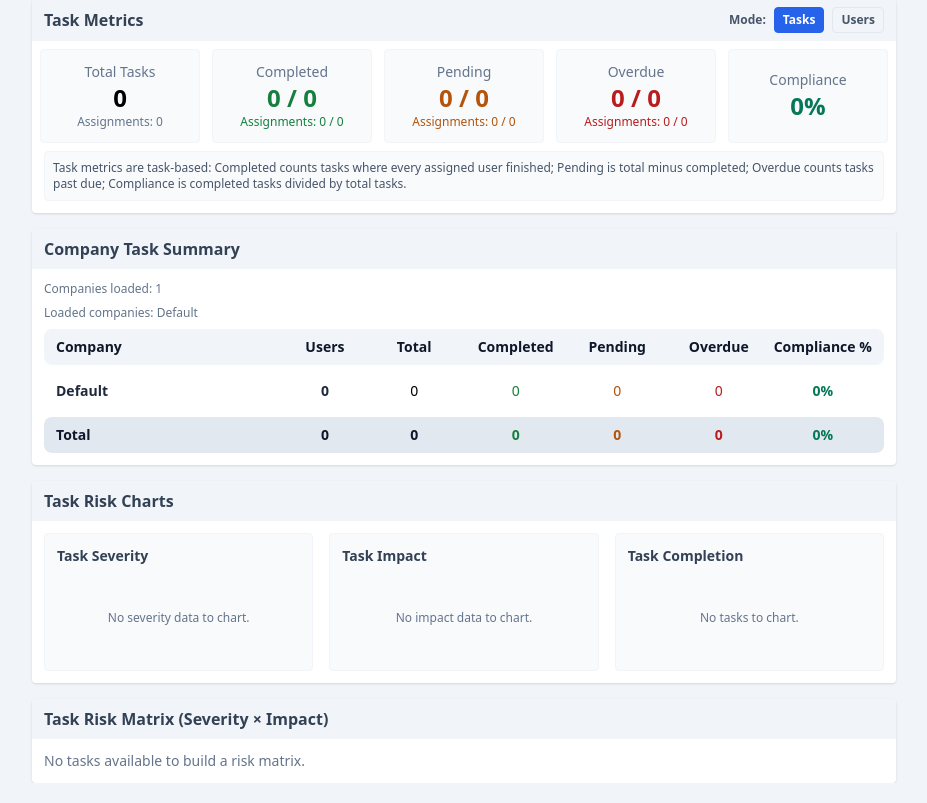
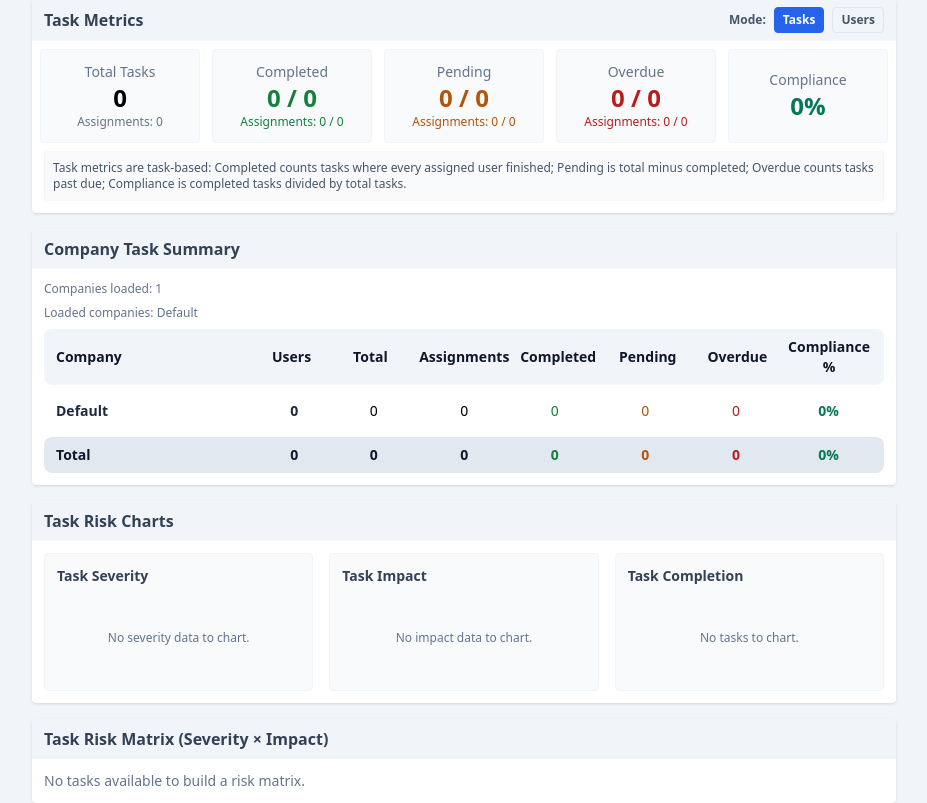
Before and after one commit to theaceventura/ar_compliance, a Flask app: page /dashboard in a window 1280 px wide. Shown: the part 133-936 px from the top of the page, without its empty margins (176-1103 px from the left). Run offline with Flask 3, Linux system fonts and the light colour scheme; the visitor is signed in with stand-in values (Sample User, id 1); data comes from the database, SQL or seed files in the repository; data that the repository does not hold is empty; some libraries are stand-ins or nearby versions.

Commit message:
Add assignments column to company table

```diff
--- a/compliance_app/compliance_app_tailwind/app.py
+++ b/compliance_app/compliance_app_tailwind/app.py
@@ -259,14 +259,13 @@ def dashboard():
                     **base,
                     "company_label": company_label,
                 })
-        # Use only tasks that have at least one assignment to avoid skewing counts
+        # Totals should include all tasks (global + company), even if currently unassigned
         counted_tasks = [t for t in tasks_json if (t.get("assign_total") or 0) > 0]
-        # If admin is viewing all companies, treat every task with assignments across companies
-        task_total = len(counted_tasks)
-        task_overdue = sum(1 for t in counted_tasks if t.get("overdue"))
-        task_completed = sum(1 for t in counted_tasks if t.get("fully_completed"))
-        task_pending = task_total - task_completed
-        # Compliance based on fully completed tasks
+        task_total = len(tasks_json)
+        task_overdue = sum(1 for t in tasks_json if t.get("overdue"))
+        task_completed = sum(1 for t in tasks_json if t.get("fully_completed"))
+        task_pending = max(task_total - task_completed, 0)
+        # Compliance based on fully completed tasks across all tasks
         task_compliance_percent = round((task_completed / task_total) * 100, 1) if task_total else 0
         unassigned_tasks = sum(1 for t in tasks_json if t.get("assign_total", 0) == 0)
         assignment_counts = {
@@ -341,6 +340,7 @@ def dashboard():
                 "name": company_name,
                 "company_id": company_id,
                 "unassigned": unassigned,
+                "assignments_total": sum(r["assign_total"] for r in rows),
                 "tasks_total": tasks_total,
                 "tasks_completed": tasks_completed,
                 "tasks_pending": tasks_pending,
@@ -378,6 +378,7 @@ def dashboard():
             total_unassigned_all = sum(r["unassigned"] for r in company_summaries)
             total_users_all = sum(r.get("user_count", 0) for r in company_summaries)
             company_totals = {
+                "assignments_total": sum(r.get("assignments_total", 0) for r in company_summaries),
                 "tasks_total": total_tasks_all,
                 "tasks_completed": total_completed_all,
                 "tasks_pending": total_pending_all,
@@ -540,14 +541,15 @@ def dashboard():
                     **base,
                     "company_label": company_label,
                 })
-        # Task counts (unique tasks with assignments) and assignment totals for visibility
+        # Task counts include all tasks (global + company), even if unassigned
         counted_tasks = [t for t in tasks_json if (t.get("assign_total") or 0) > 0]
-        task_total = len(counted_tasks)
-        task_overdue = sum(1 for t in counted_tasks if t.get("overdue"))
-        task_completed = sum(1 for t in counted_tasks if t.get("fully_completed"))
-        task_pending = task_total - task_completed
+        task_total = len(tasks_json)
+        task_overdue = sum(1 for t in tasks_json if t.get("overdue"))
+        task_completed = sum(1 for t in tasks_json if t.get("fully_completed"))
+        task_pending = max(task_total - task_completed, 0)
         task_compliance_percent = round((task_completed / task_total) * 100, 1) if task_total else 0
         unassigned_tasks = sum(1 for t in tasks_json if t.get("assign_total", 0) == 0)
+        assignments_total = sum(t.get("assign_total") or 0 for t in tasks_json)
         assignment_counts = {
             "total": sum(t.get("assign_total") or 0 for t in tasks_json),
             "completed": sum(t.get("assign_completed") or 0 for t in tasks_json),
@@ -596,6 +598,7 @@ def dashboard():
             "name": company_name,
             "company_id": selected_company_id,
             "unassigned": unassigned_tasks,
+            "assignments_total": assignments_total,
             "tasks_total": task_total,
             "tasks_completed": task_completed,
             "tasks_pending": task_pending,
@@ -604,6 +607,7 @@ def dashboard():
             "user_count": len(compliance),
         }]
         company_totals = {
+            "assignments_total": assignments_total,
             "tasks_total": task_total,
             "tasks_completed": task_completed,
             "tasks_pending": task_pending,
--- a/compliance_app/compliance_app_tailwind/templates/admin_task_dashboard.html
+++ b/compliance_app/compliance_app_tailwind/templates/admin_task_dashboard.html
@@ -135,10 +135,11 @@
         {% if company_summaries and company_summaries|length > 0 %}
             <div class="text-xs text-slate-500">Loaded companies: {{ company_summaries | map(attribute='name') | list | join(', ') }}</div>
         {% endif %}
-        <div class="tbl-header text-sm grid grid-cols-[2.3fr,0.7fr,0.95fr,0.95fr,0.95fr,0.95fr,1fr] gap-2 items-center">
+        <div class="tbl-header text-sm grid grid-cols-[2.3fr,0.7fr,0.95fr,0.95fr,0.95fr,0.95fr,0.95fr,1fr] gap-2 items-center">
             <div class="text-left">Company</div>
             <div class="text-center">Users</div>
             <div class="text-center">Total</div>
+            <div class="text-center">Assignments</div>
             <div class="text-center">Completed</div>
             <div class="text-center">Pending</div>
             <div class="text-center">Overdue</div>
@@ -146,7 +147,7 @@
         </div>
         {% for row in company_summaries %}
             {% set warn = row.unassigned and row.unassigned > 0 %}
-            <div class="tbl-row text-sm grid grid-cols-[2.3fr,0.7fr,0.95fr,0.95fr,0.95fr,0.95fr,1fr] gap-2 items-center {% if loop.index0 % 2 == 1 %}tbl-row-alt{% endif %} {{ 'bg-amber-50 border border-amber-200' if warn else '' }} cursor-pointer" data-company-row data-company-id="{{ row.company_id }}">
+            <div class="tbl-row text-sm grid grid-cols-[2.3fr,0.7fr,0.95fr,0.95fr,0.95fr,0.95fr,0.95fr,1fr] gap-2 items-center {% if loop.index0 % 2 == 1 %}tbl-row-alt{% endif %} {{ 'bg-amber-50 border border-amber-200' if warn else '' }} cursor-pointer" data-company-row data-company-id="{{ row.company_id }}">
                 <div class="text-left font-semibold text-slate-800 truncate text-blue-700">
                     {{ row.name }}
                     {% if warn %}
@@ -157,6 +158,7 @@
                 </div>
                 <div class="text-center font-semibold text-slate-800">{{ row.user_count }}</div>
                 <div class="text-center">{{ row.tasks_total }}</div>
+                <div class="text-center">{{ row.assignments_total or 0 }}</div>
                 <div class="text-center text-green-700">{{ row.tasks_completed }}</div>
                 <div class="text-center text-amber-700">{{ row.tasks_pending }}</div>
                 <div class="text-center text-red-700">{{ row.tasks_overdue }}</div>
@@ -203,10 +205,11 @@
             <div class="tbl-empty text-sm">No companies to display.</div>
         {% endif %}
         {% if company_totals %}
-            <div class="tbl-row text-sm grid grid-cols-[2.3fr,0.7fr,0.95fr,0.95fr,0.95fr,0.95fr,1fr] gap-2 items-center bg-slate-200 font-semibold text-slate-900">
+            <div class="tbl-row text-sm grid grid-cols-[2.3fr,0.7fr,0.95fr,0.95fr,0.95fr,0.95fr,0.95fr,1fr] gap-2 items-center bg-slate-200 font-semibold text-slate-900">
                 <div class="text-left">Total</div>
                 <div class="text-center">{{ company_totals.user_count }}</div>
                 <div class="text-center">{{ company_totals.tasks_total }}</div>
+                <div class="text-center">{{ company_totals.assignments_total or 0 }}</div>
                 <div class="text-center text-green-700">{{ company_totals.tasks_completed }}</div>
                 <div class="text-center text-amber-700">{{ company_totals.tasks_pending }}</div>
                 <div class="text-center text-red-700">{{ company_totals.tasks_overdue }}</div>
```
